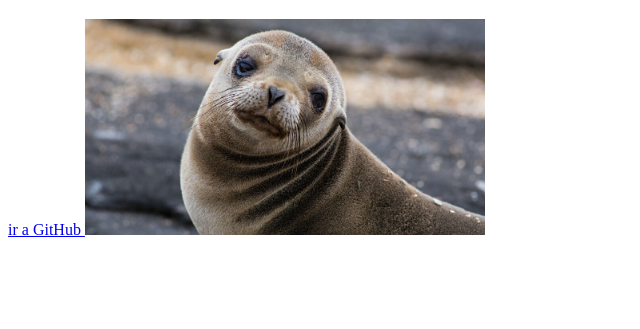
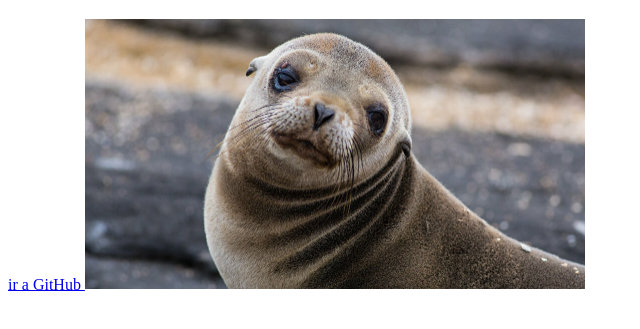
Before and after one commit to MaximoMeza3150/primer_web_Meza, a plain HTML site: page index.html in a window 1280 px wide. Shown: the part 61-390 px from the top of the page, without its empty margins (0-640 px from the left). Drawn offline with Linux system fonts and the light colour scheme.

Commit message:
update final
update final

```diff
--- a/index.html
+++ b/index.html
@@ -11,7 +11,6 @@
     <a href="http://github.com">
         ir a GitHub
     </a>
-    <img src="./foca.jpg" width="400" alt="foca feliz">
-
+    <img src="./foca.jpg" width="500" alt="foca feliz">
 </body>
 </html>
```
